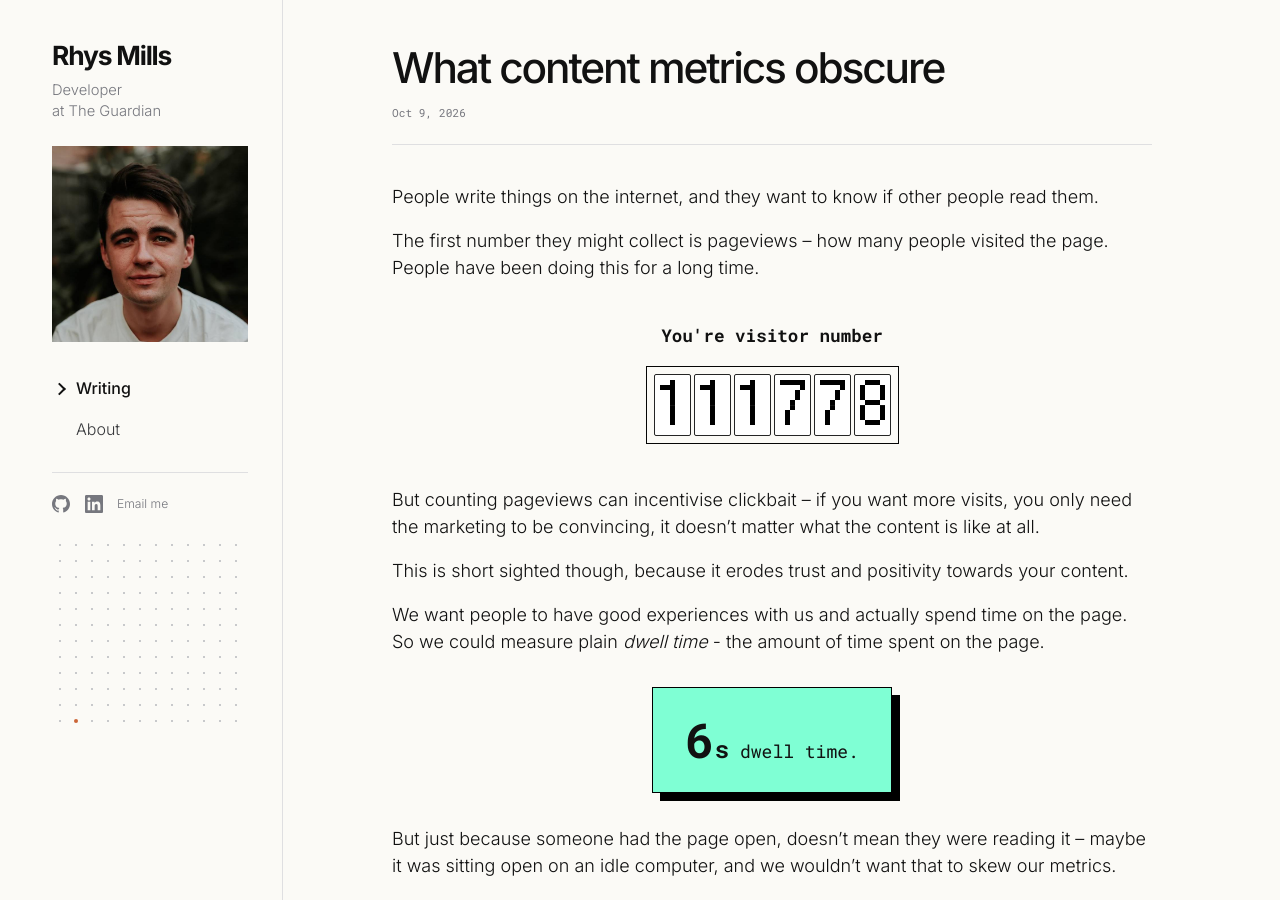
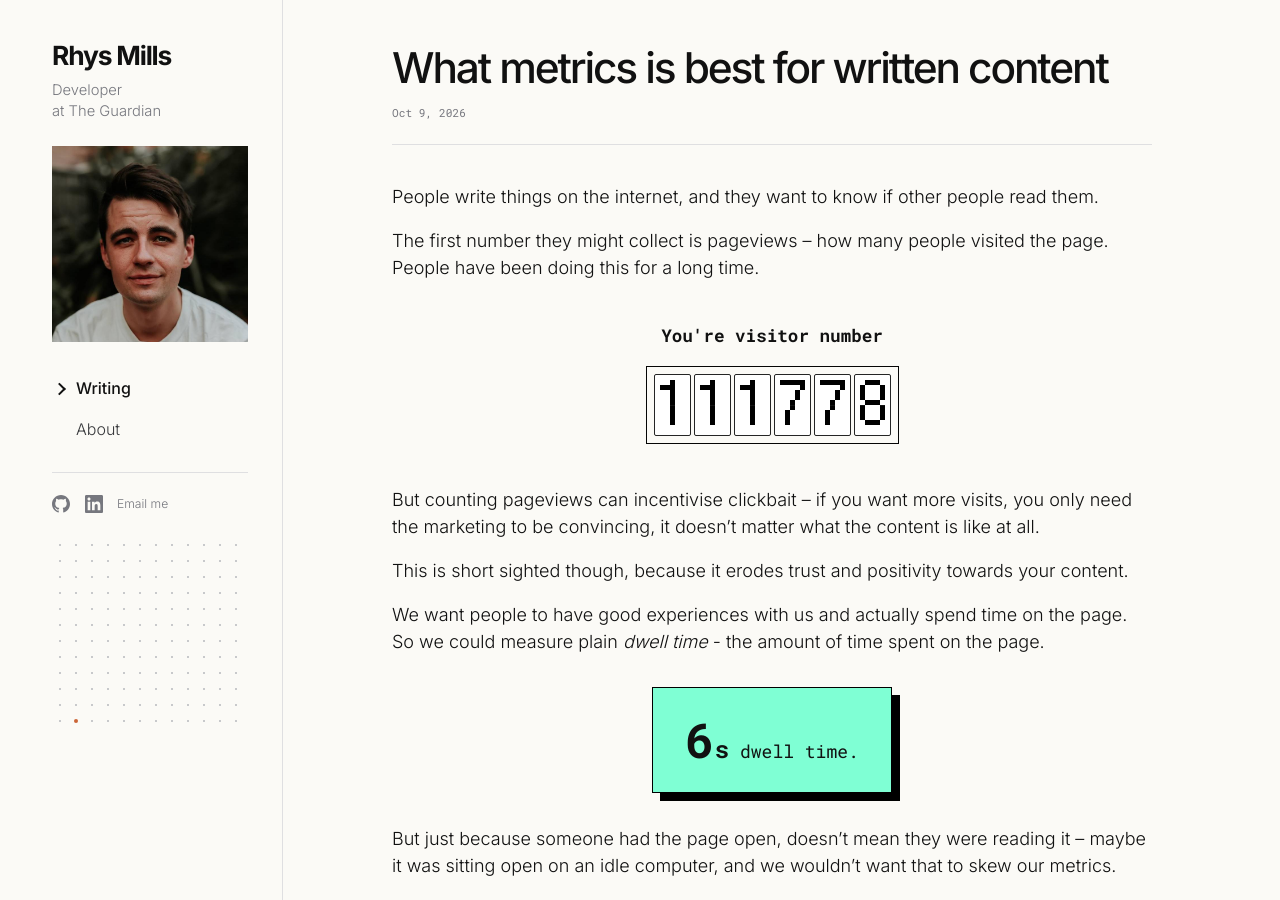
Before and after one commit to rhystmills/rhystmills.github.io, a Jekyll site: the page built from docs/_posts/2026-10-09-what-content-metrics-obscure.markdown, in a window 1280 px wide and 900 px high. Built offline with Jekyll 4.4.1, drawn with Linux system fonts in a browser that asks for light colours.

Commit message:
Update article to be a bit more enticing/SEOy

```diff
--- a/docs/_posts/2026-10-09-what-content-metrics-obscure.markdown
+++ b/docs/_posts/2026-10-09-what-content-metrics-obscure.markdown
@@ -1,6 +1,6 @@
 ---
 layout: post
-title:  "What content metrics obscure"
+title:  "What metrics is best for written content"
 date:   2026-10-09 08:16:00 +0100
 categories: post
 summary: "How do I know if my article performed well?"
```
